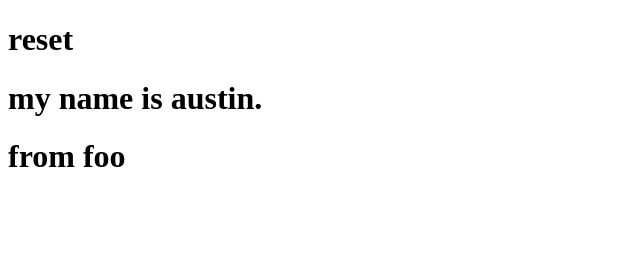
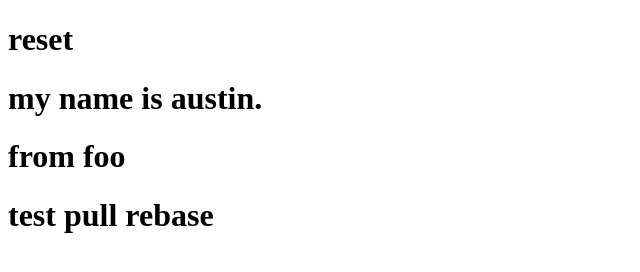
Before and after one commit to moonkey48/git-work, a plain HTML site: page index.html in a window 1280 px wide. Shown: the whole page, without its empty margins (0-640 px from the left). Drawn offline with Linux system fonts and the light colour scheme.

Commit message:
test pull --rebase

```diff
--- a/index.html
+++ b/index.html
@@ -10,5 +10,6 @@
     <h1>reset</h1>
     <h1>my name is austin.</h1>
     <h1>from foo</h1>
+    <h1>test pull rebase</h1>
 </body>
 </html>
```
